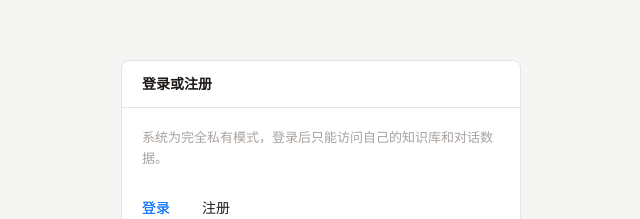
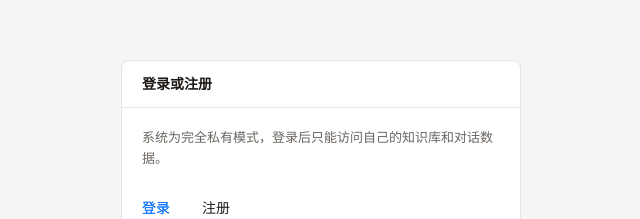
Before and after one commit to GeoSyntax/idl-rag, a React (Vite) app in the folder frontend/: page / in a window 1280 px wide. Shown: the part 134-353 px from the top of the page, without its empty margins (319-959 px from the left). Built offline with nearby package versions, Linux system fonts and the light colour scheme; no server answers.

Commit message:
fix: close chat accessibility audit findings

```diff
--- a/frontend/index.html
+++ b/frontend/index.html
@@ -3,6 +3,7 @@
   <head>
     <meta charset="UTF-8" />
     <meta name="viewport" content="width=device-width, initial-scale=1.0" />
+    <meta name="description" content="IDL RAG Panel：面向遥感研究的论文、IDL 与 Python/GDAL 检索和可追溯 Agent 工作台。" />
     <link rel="icon" type="image/svg+xml" href="/favicon.svg" />
     <title>IDL RAG Panel</title>
   </head>
--- a/frontend/src/pages/Chat/index.tsx
+++ b/frontend/src/pages/Chat/index.tsx
@@ -687,6 +687,7 @@ export function ChatPage({ knowledgeBases, initialKnowledgeBaseId, initialResear
             mode="multiple"
             allowClear
             placeholder="选择知识库"
+            aria-label="选择知识库"
             size="small"
             value={selectedKBIds}
             onChange={setSelectedKBIds}
@@ -705,6 +706,7 @@ export function ChatPage({ knowledgeBases, initialKnowledgeBaseId, initialResear
             allowClear
             size="small"
             placeholder="绑定研究项目"
+            aria-label="绑定研究项目"
             value={researchProjectId}
             options={researchProjectOptions}
             className="chat-research-select"
@@ -775,6 +777,7 @@ export function ChatPage({ knowledgeBases, initialKnowledgeBaseId, initialResear
             allowClear
             size="small"
             placeholder="历史会话"
+            aria-label="历史会话"
             value={sessionId ?? undefined}
             loading={sessionsLoading}
             options={sessionOptions}
--- a/frontend/src/styles/app.css
+++ b/frontend/src/styles/app.css
@@ -12,7 +12,8 @@
 
   --text: #1c1917;
   --text-secondary: #57534e;
-  --text-muted: #a8a29e;
+  /* WCAG AA muted text on the warm-white surfaces (>= 4.5:1). */
+  --text-muted: #6b6560;
 
   --border: #e7e5e4;
   --border-strong: #d6d3d1;
@@ -24,7 +25,7 @@
   --error: #dc2626;
   --error-light: #fef2f2;
   --success: #16a34a;
-  --warning: #d97706;
+  --warning: #b45309;
 
   --shadow-sm: 0 1px 2px rgba(0,0,0,0.05);
   --shadow-md: 0 2px 8px rgba(0,0,0,0.08);
@@ -1502,7 +1503,7 @@ body { min-height: 100dvh; }
 }
 
 .chat-citation-num {
-  color: var(--primary);
+  color: var(--primary-hover);
   font-weight: 600;
   font-size: 11px;
 }
```
Also changed, not shown: frontend/public/llms.txt (added), frontend/public/robots.txt (added), 1 other file (tests, documents, lock files or other folders).
